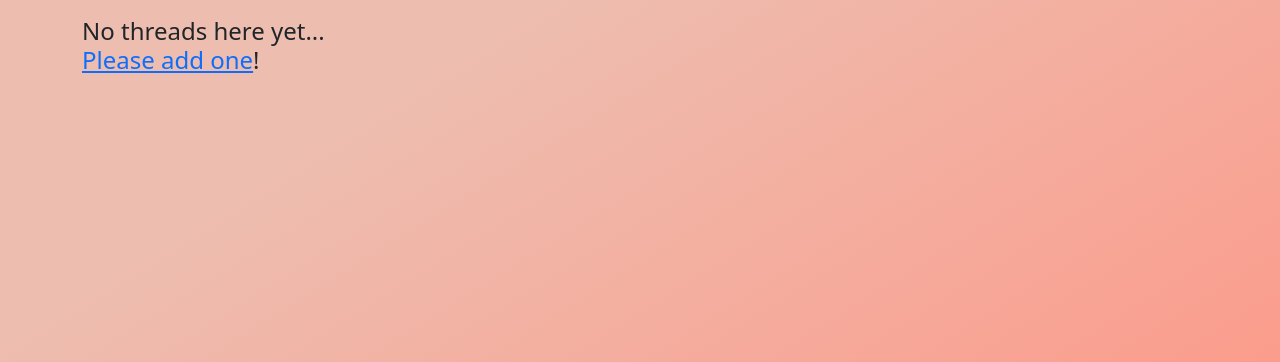
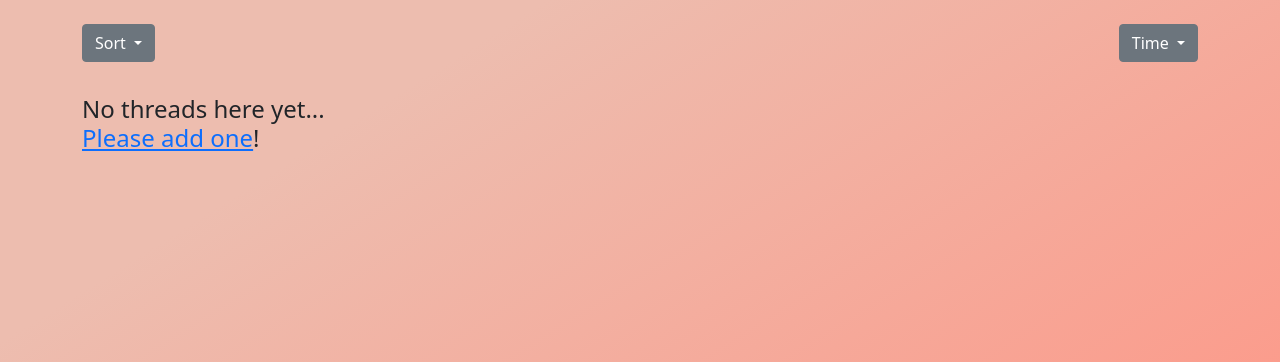
Before and after one commit to hidingbehindrainbows/discussion_forum_clone, a Django app: template templates/categories.html in a window 1280 px wide. Shown: the part 58-420 px from the top of the page. Run offline with Django 4.2, Linux system fonts and the light colour scheme; the template is opened without the code that fills it, so the values that code supplies are empty; some libraries are stand-ins or nearby versions.

Commit message:
Added sorting feature

```diff
--- a/templates/categories.html
+++ b/templates/categories.html
@@ -4,6 +4,34 @@
 
 {% block title %}{{ cats }}{% endblock title %}
 {% block content %}
+<div class="parent">
+  <br>
+  <div style="width=100vh">
+    <div class="btn-group">
+        <button class="btn btn-secondary dropdown-toggle" type="button" id="dropdownMenuButton1" data-bs-toggle="dropdown" aria-expanded="false">
+          Sort
+        </button>
+        <ul class="dropdown-menu">
+          <li><a class="dropdown-item" href="{% url 'sortCategory' cats 'New' sw2 %}">New</a></li>
+          <li><a class="dropdown-item" href="{% url 'sortCategory' cats 'Top' sw2 %}">Top</a></li>
+        </ul>
+    </div>
+
+    <div class="btn-group" style="float : right">
+      <button class="btn btn-secondary dropdown-toggle" type="button" id="dropdownMenuButton1" data-bs-toggle="dropdown" aria-expanded="false">
+        Time
+      </button>
+      <ul class="dropdown-menu">
+        <li><a class="dropdown-item" href="{% url 'sortCategory' cats sw1 'allTime' %}">All Time</a></li>
+        <li><a class="dropdown-item" href="{% url 'sortCategory' cats sw1 'pastYear' %}">Past Year</a></li>
+        <li><a class="dropdown-item" href="{% url 'sortCategory' cats sw1 'pastMonth' %}">Past Month</a></li>
+        <li><a class="dropdown-item" href="{% url 'sortCategory' cats sw1 'past24' %}">Past 24 Hours</a></li>
+      </ul>
+    </div>
+  </div>
+
+
+
   <hr style="visibility:hidden">
       {% if cat_threads %}
           {% for cat in cat_threads %}
@@ -112,4 +140,5 @@
       No threads here yet...<br>
       <a href="{% url 'thread_new' %}">Please add one</a>!<h4>
       {% endif %}
+  </div>
 {% endblock content %}
```
Lines whose indentation alone changed are shown as unchanged.
